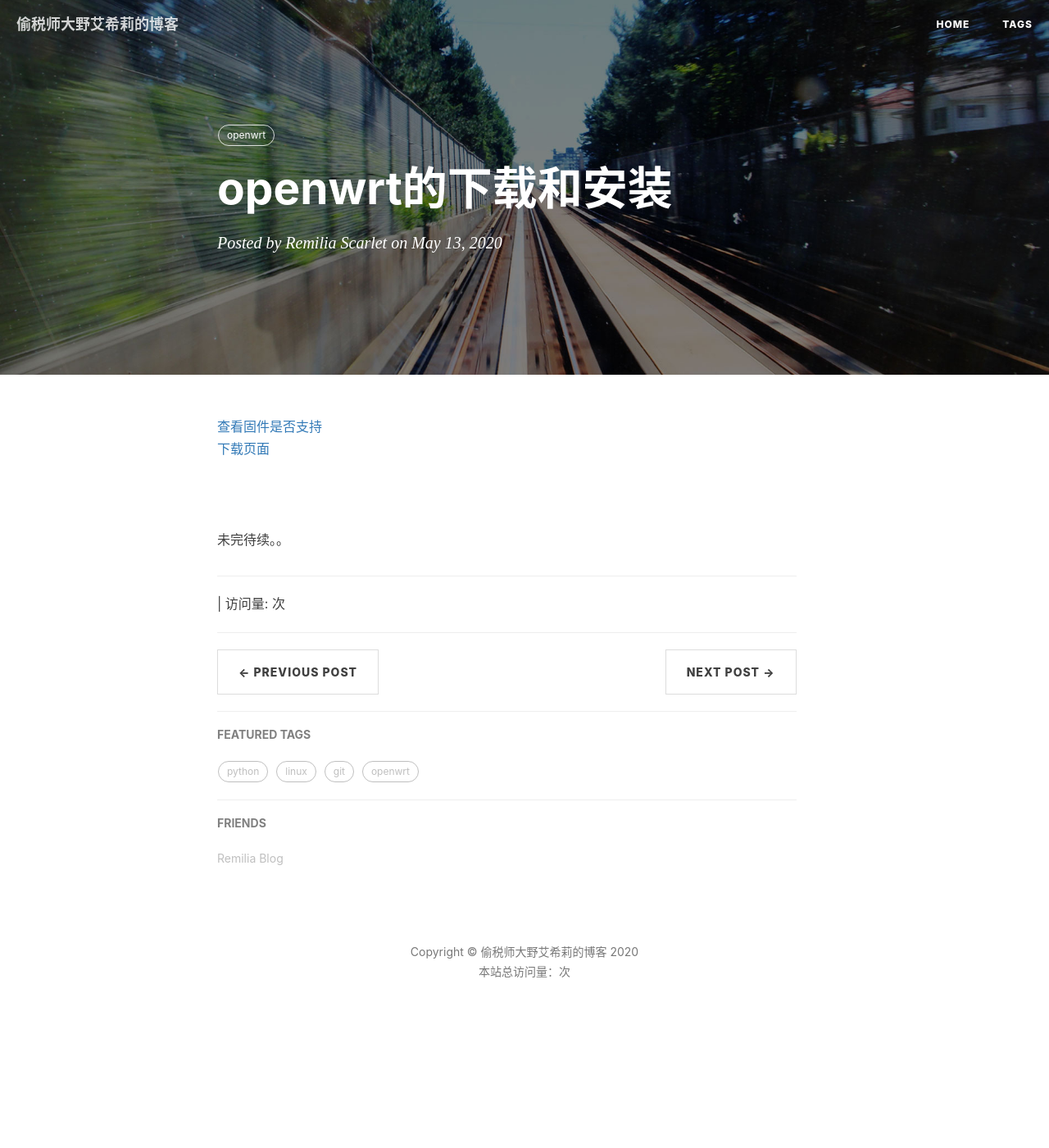
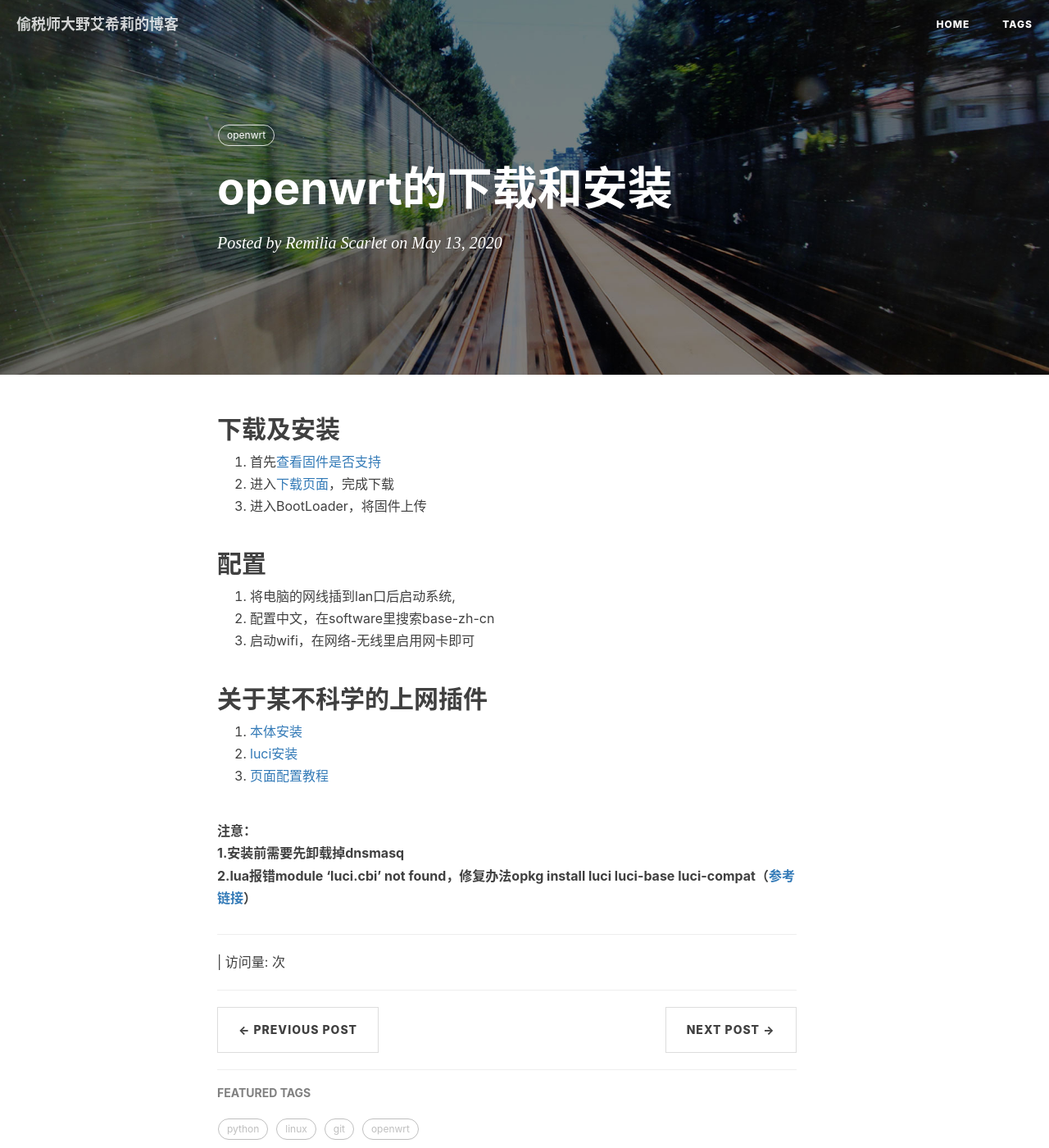
Before and after one commit to zh616110538/zh616110538.github.io, a Jekyll site: the page built from _posts/2020-05-13-openwrt的下载和安装.markdown, in a window 1280 px wide and 1400 px high. Shown: the whole window at 82% size. Built offline with Jekyll 4.4.1, drawn with Linux system fonts in a browser that asks for light colours; nearby versions of some CDN libraries; comment, search, counter and statistics services are not loaded.

Commit message:
openwrt路由器的安装

```diff
--- a/_posts/2020-05-13-openwrt的下载和安装.markdown
+++ b/_posts/2020-05-13-openwrt的下载和安装.markdown
@@ -7,9 +7,20 @@ header-img:    "img/post-bg-2015.jpg"
 tags:
     - openwrt
 ---
+## 下载及安装 ##
 
-[查看固件是否支持](https://openwrt.org/zh/toh/views/toh_fwdownload)<br>
-[下载页面](https://downloads.openwrt.org/releases/)
+1. 首先[查看固件是否支持](https://openwrt.org/zh/toh/views/toh_fwdownload)
+2. 进入[下载页面](https://downloads.openwrt.org/releases/)，完成下载
+3. 进入BootLoader，将固件上传
 
-<br><br>
-未完待续。。
+## 配置 ##
+1. 将电脑的网线插到lan口后启动系统,
+2. 配置中文，在software里搜索base-zh-cn
+3. 启动wifi，在网络-无线里启用网卡即可
+
+## 关于某不科学的上网插件 ##
+1. [本体安装](https://github.com/kuoruan/openwrt-v2ray)
+2. [luci安装](https://github.com/kuoruan/luci-app-v2ray)
+3. [页面配置教程](http://loonlog.com/2020/3/13/v2ray-for-openwrt-config/)
+
+**注意：<br>1.安装前需要先卸载掉dnsmasq<br>2.lua报错module 'luci.cbi' not found，修复办法opkg install luci luci-base luci-compat（[参考链接](https://github.com/kuoruan/luci-app-v2ray/issues/42#issuecomment-573342526)）**
```
